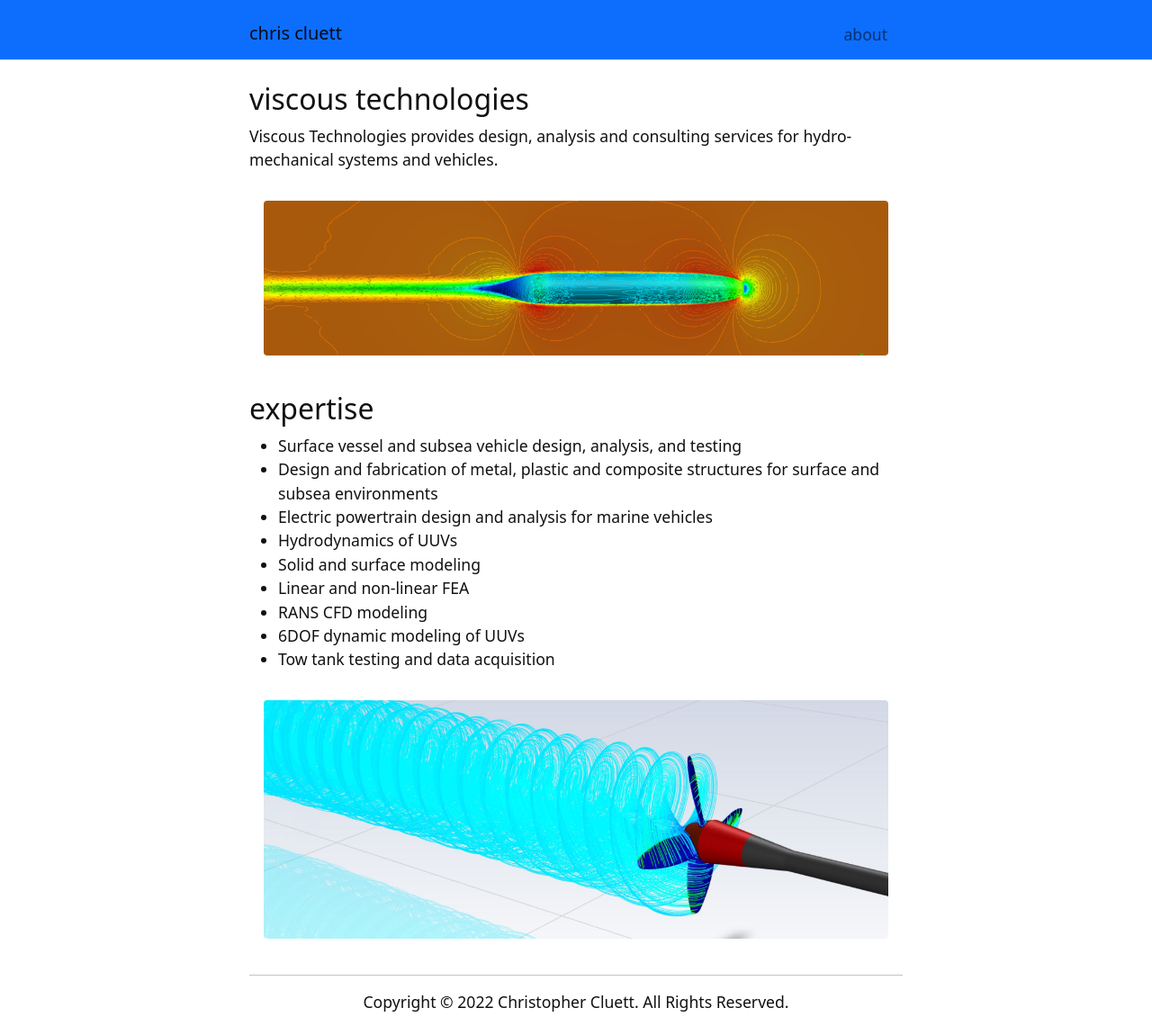
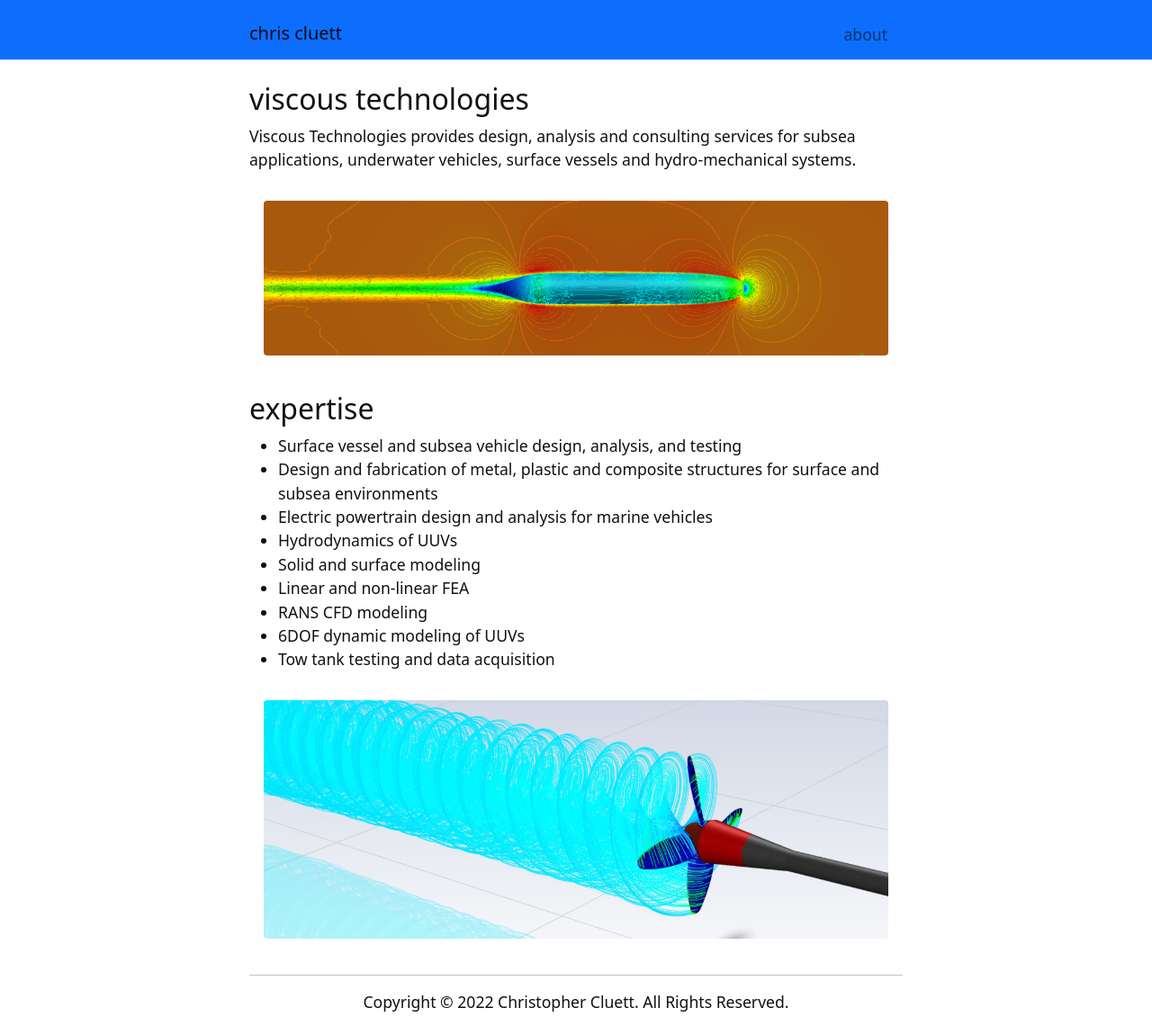
Before and after one commit to ccluett/viscous.tech, a Jekyll site: the page built from index.md, in a window 1280 px wide. Shown: the whole page at 90% size. Built offline with Jekyll 4.4.1, drawn with Linux system fonts in a browser that asks for light colours.

Commit message:
Update index.md

```diff
--- a/index.md
+++ b/index.md
@@ -4,7 +4,7 @@ layout: default
 ---
 
 ## viscous technologies
-Viscous Technologies provides design, analysis and consulting services for hydro-mechanical systems and vehicles.
+Viscous Technologies provides design, analysis and consulting services for subsea applications, underwater vehicles, surface vessels and hydro-mechanical systems.
 
 {% include figure.html img="Picture1.png" width="100%" %}
 
```
